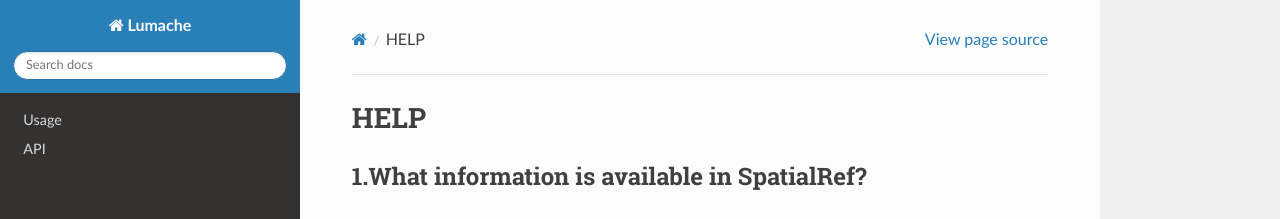
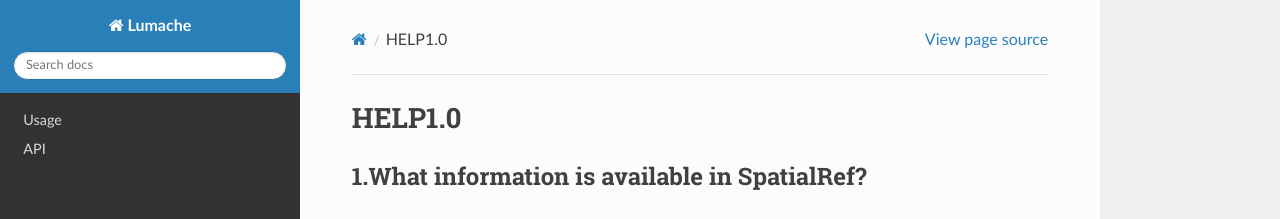
Before and after one commit to lngL9/lng, a Sphinx documentation site: the page built from docs/source/index.rst, in a window 1280 px wide and 900 px high. Shown: the top 219 px of the window. Built offline with Sphinx 7.4.7 and the Read the Docs theme 3.1.0, drawn with Linux system fonts in a browser that asks for light colours; pages that are not in the unit, such as notebooks, are missing from menus.

Commit message:
Update index.rst

```diff
--- a/docs/source/index.rst
+++ b/docs/source/index.rst
@@ -1,4 +1,4 @@
-HELP
+HELP1.0
 ============
 
 1.What information is available in SpatialRef?
```
